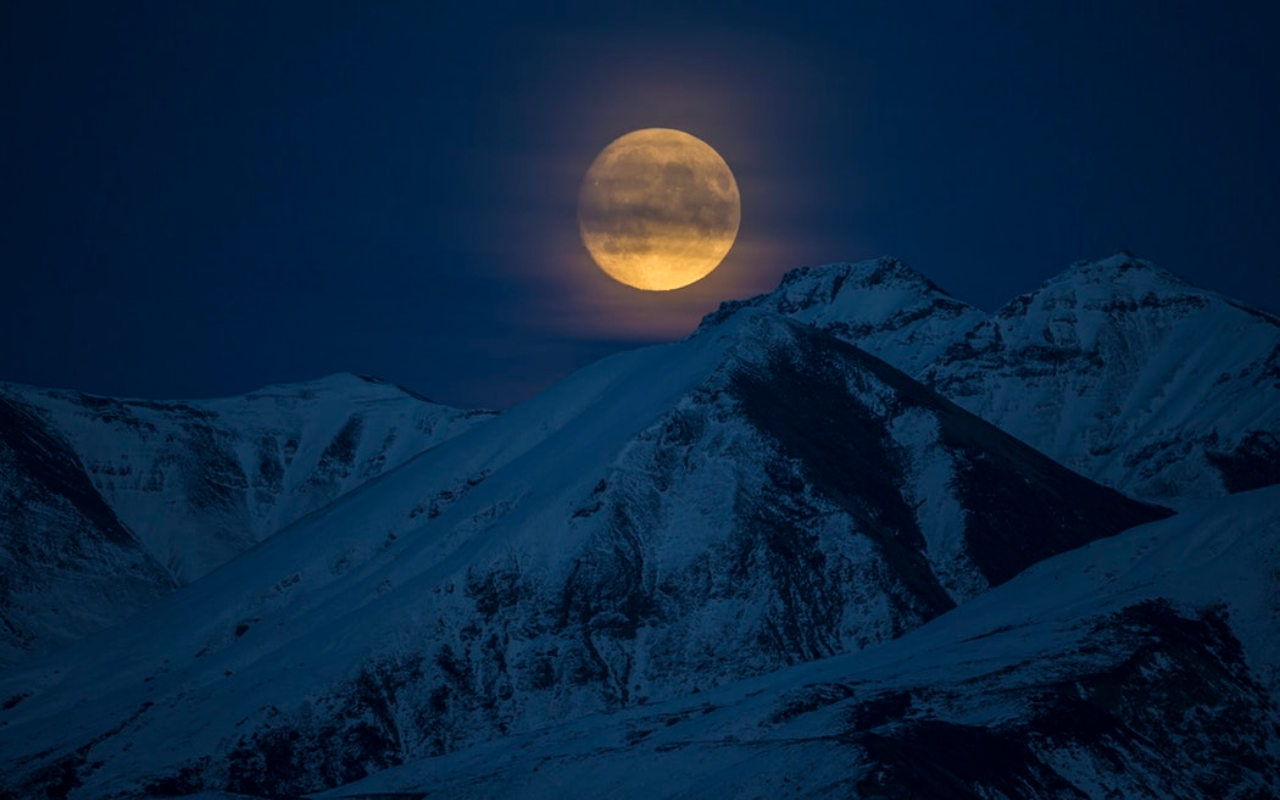
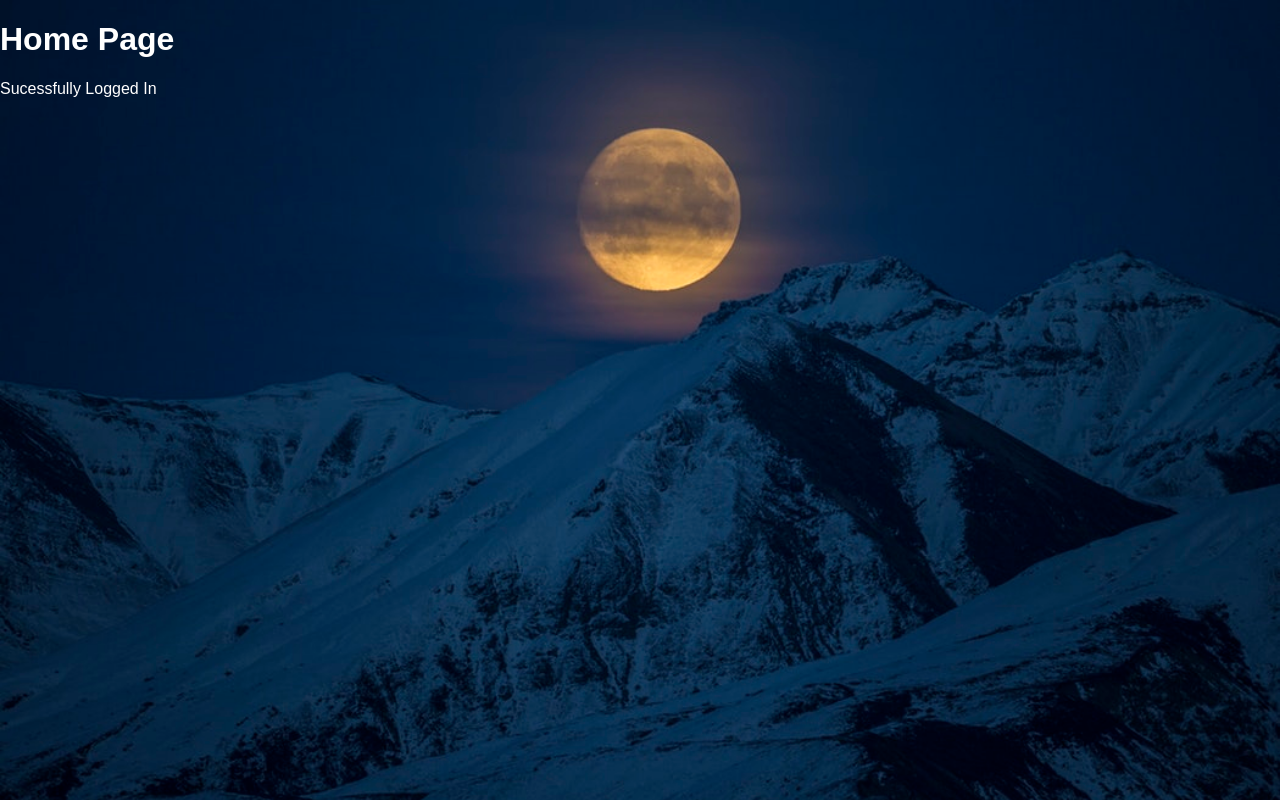
Before and after one commit to vermankit/react_login_sample_code, a React (Create React App) app in the folder loginapp/loginsample/: page / in a window 1280 px wide. Built offline with nearby package versions, Linux system fonts and the light colour scheme; sample sign-in values are in the browser's storage.

Commit message:
Added Authorization Helper.

```diff
--- a/loginapp/loginsample/src/App.jsx
+++ b/loginapp/loginsample/src/App.jsx
@@ -25,7 +25,7 @@ class App extends Component {
         <Router>
           <div>
            <Route path='/login' component={Login}></Route>
-           <PrivateRoute exact path='/home' component={HomePage} ></PrivateRoute>
+           <PrivateRoute exact path='/' component={HomePage} ></PrivateRoute>
           </div>
         </Router>
       </div>
--- a/loginapp/loginsample/src/HomePage/HomePage.jsx
+++ b/loginapp/loginsample/src/HomePage/HomePage.jsx
@@ -1,8 +1,30 @@
 import React from 'react';
+import { userService } from '../services/user.services';
 
 
-export class HomePage extends React.Component{
+export class HomePage extends React.Component {
+
+    state = {
+        user: {},
+        users: []
+    }
+
+   componentDidMount(){
+       this.setState({
+           user: JSON.parse(localStorage.getItem('user')),
+           users:{loading:true}
+       });
+       userService.getAll().then(data => this.setState({users : data}));
+   }
+
     render() {
-        return (<div className="white" >Home Page</div>);
+        return (
+            <div className="white" >
+                <h1>Home Page</h1>
+                <div>
+                    Sucessfully Logged In
+                </div>
+            </div>
+        );
     }
 }
--- a/loginapp/loginsample/src/LoginPage/Login.jsx
+++ b/loginapp/loginsample/src/LoginPage/Login.jsx
@@ -24,7 +24,10 @@ class Login extends React.Component {
         const data = this.state;
         userService.login(data.username, data.password)
             .then(
-               user => console.log(user)
+                user => {
+                    const { from } = this.props.location.state || { from: { pathname: "/" } };
+                    this.props.history.push(from);
+                }
             );
     }
 
--- /dev/null
+++ b/loginapp/loginsample/src/helper/AuthHelper.js
@@ -0,0 +1,11 @@
+export const authHeader = () => {
+   let user = localStorage.getItem('user');
+
+   if(user && user.authData){
+      return {'Authorization': 'Basic' + user.authData};
+   }
+   return {};
+
+
+
+}
--- a/loginapp/loginsample/src/services/user.services.js
+++ b/loginapp/loginsample/src/services/user.services.js
@@ -1,4 +1,4 @@
-
+import {authHeader} from '../helper/AuthHelper'
 
 
 export const userService = {
@@ -33,6 +33,13 @@ function logout(){
 }
 
 function getAll(){
+    let requestOptions = {
+        method : "GET",
+        headers : authHeader()
+    }
+
+    return fetch(`${process.env.REACT_APP_API}/users`,requestOptions)
+    .then( users => console.log(users));
 
 }
 
```
